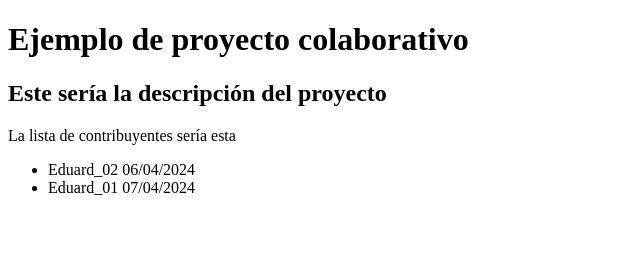
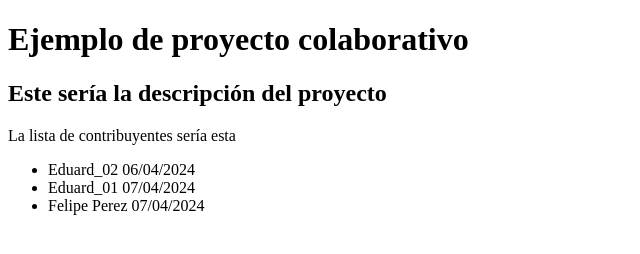
Before and after one commit to eduard01-code/proyecto1-copy, a plain HTML site: page index.html in a window 1280 px wide. Shown: the whole page, without its empty margins (0-640 px from the left). Drawn offline with Linux system fonts and the light colour scheme.

Commit message:
Add Felipe Perez to contributors list

```diff
--- a/index.html
+++ b/index.html
@@ -15,6 +15,7 @@
             <ul>
                 <li>Eduard_02 06/04/2024</li>
                 <li>Eduard_01 07/04/2024</li>
+                <li>Felipe Perez 07/04/2024</li>
             </ul>
     </body>
 </html>
```
